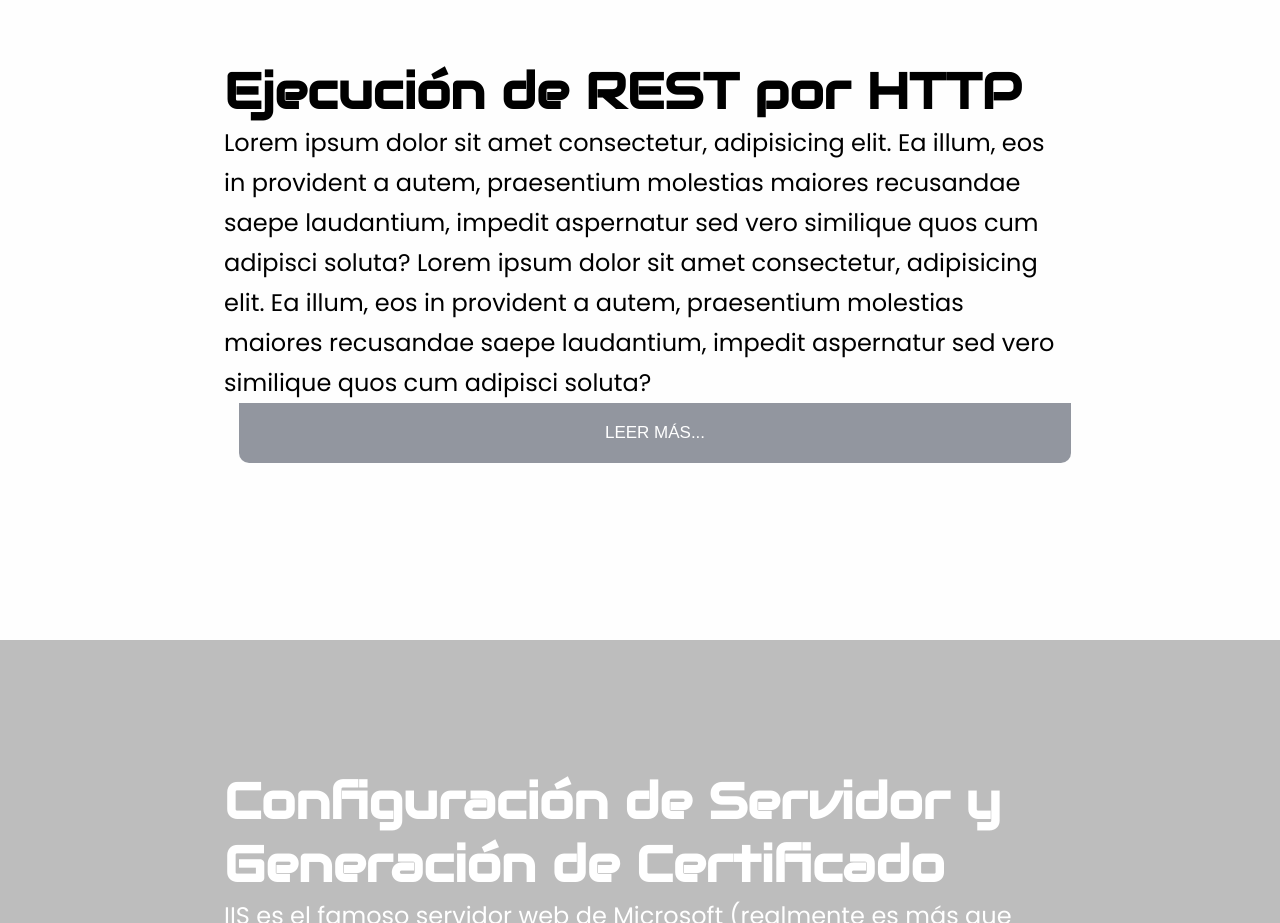
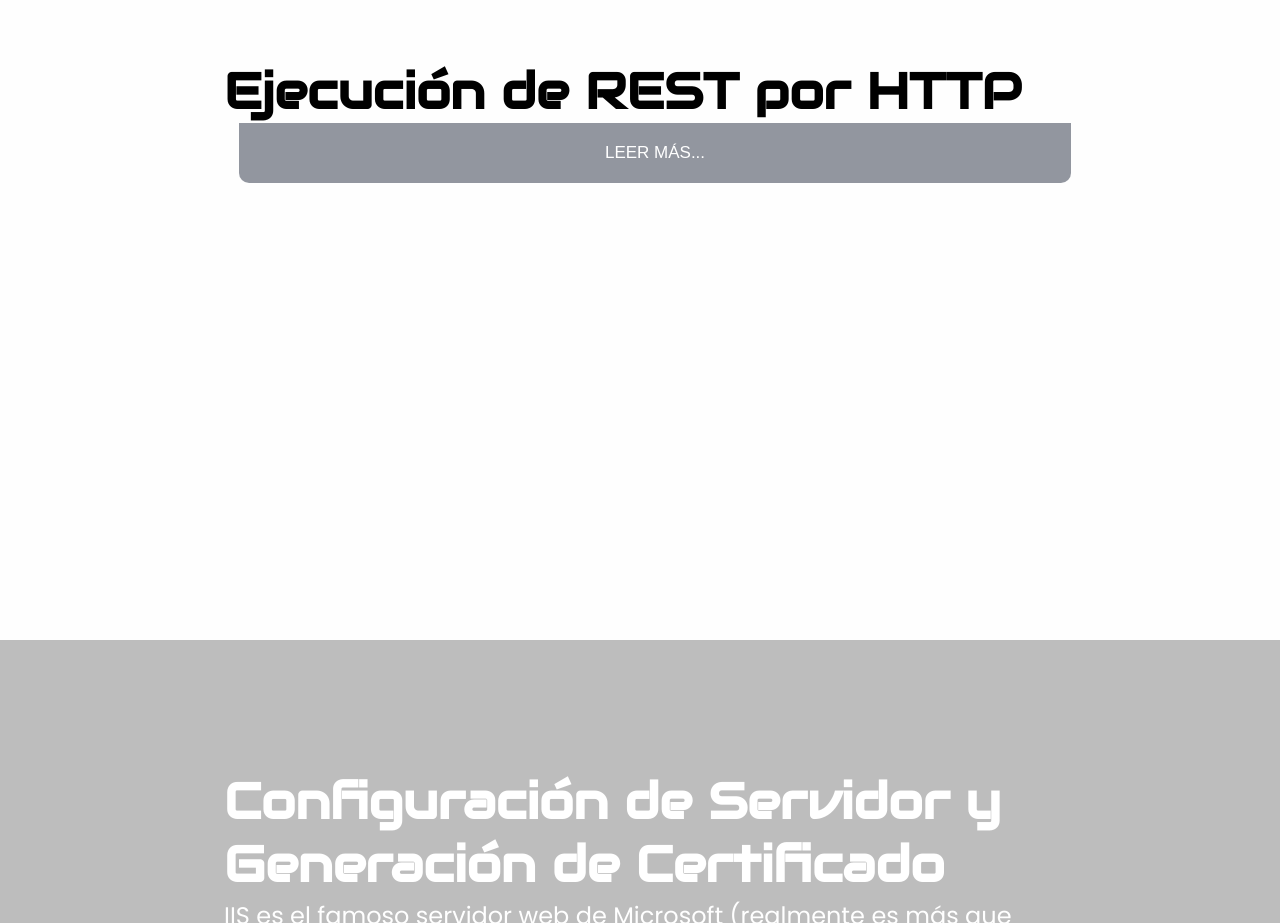
Before and after one commit to maurifl/Tutorial_CDT, a plain HTML site: page index.html in a window 1280 px wide. Shown: the part 860-1783 px from the top of the page. Drawn offline with Linux system fonts and the light colour scheme.

Commit message:
modificado

```diff
--- a/index.html
+++ b/index.html
@@ -44,14 +44,7 @@
         <div class="about-area" id="paso1">
             <div class="text-part"><br><br>
                 <h1>Ejecución de REST por HTTP</h1>
-                <p>
-                    Lorem ipsum dolor sit amet consectetur, adipisicing elit. Ea illum, eos in provident a autem,
-                    praesentium molestias maiores recusandae saepe laudantium, impedit aspernatur sed vero
-                    similique quos cum adipisci soluta?
-                    Lorem ipsum dolor sit amet consectetur, adipisicing elit. Ea illum, eos in provident a autem,
-                    praesentium molestias maiores recusandae saepe laudantium, impedit aspernatur sed vero
-                    similique quos cum adipisci soluta?
-                </p>
+                <p></p>
                 <a href="uno.html" class="boton"><input type="button" value="Leer más..." id="boton"></a>
             </div>
         </div>
```
Also changed, not shown: cinco.html (+2 -2 lines), VIDEOS.txt (deleted).
